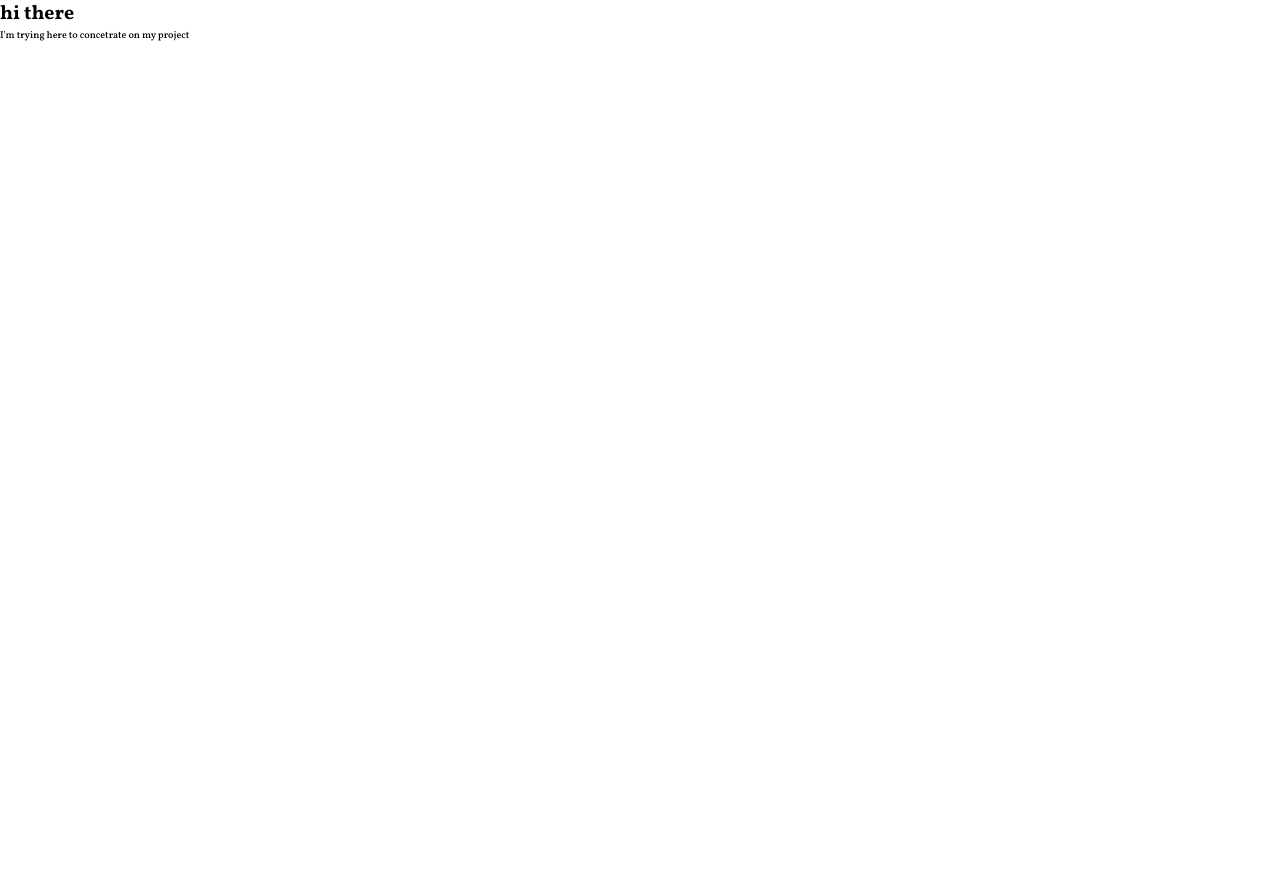
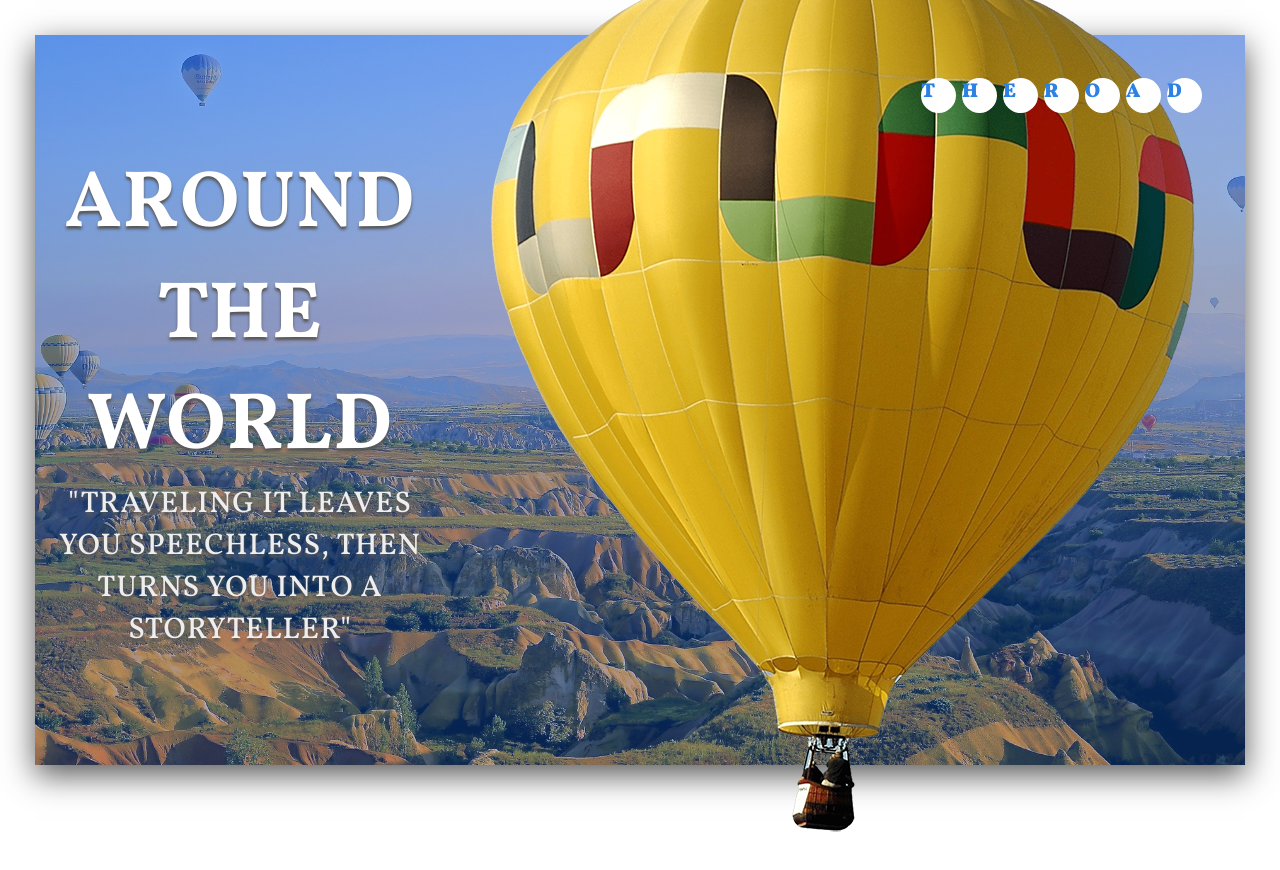
Before and after one commit to AslanZ-5/the_road_site, a plain HTML site: page index.html in a window 1280 px wide. Before the commit the page ends 800 px from the top, so only its background shows below. Drawn offline with Linux system fonts and the light colour scheme.

Commit message:
styling header

```diff
--- a/index.html
+++ b/index.html
@@ -11,8 +11,30 @@
     <title>The road</title>
 </head>
 <body>
-    <h1>hi there </h1>
-        <p>I'm trying here to concetrate on my project</p>
+
+    <div class="container">
+        <header class="header">
+            <div class="header-text">
+                <h1 class="heading">Around the world</h1>
+                <p class="header-paragraph">
+                    "Traveling it leaves you speechless, then turns you into a storyteller"
+                </p>
+            </div>
+            <img src="images/air-balloon.png" alt="Header Image" class="header-image">
+            <div class="logo">
+                <h1>
+                    <span>t</span>
+                    <span>h</span>
+                    <span>e</span>
+                    <span>r</span>
+                    <span>o</span>
+                    <span>a</span>
+                    <span>d</span>
+                </h1>
+            </div>
+        </header>
+
+    </div>
 <script src="./script.js"></script>
 </body>
 </html>
--- a/style.css
+++ b/style.css
@@ -17,3 +17,60 @@ html {
     --grey-color:#555;
     --light-grey-color:#777;
 }
+.center{
+    display: flex;
+    justify-content: center;
+    align-items:center;
+}
+.container{
+    background-color: var(--secondary-color);
+    margin: 3.5rem;
+    box-shadow: 0 1rem 3rem var(--grey-color);
+}
+.header{
+    width: 100%;
+    height: calc(100vh - 7rem);
+    background: linear-gradient(rgba(18,113,255,0.5), rgba(18,113,255,0.3)), url(images/header-bg.jpg) no-repeat center;
+    background-size: cover;
+    display: flex;
+    justify-content: center;
+    align-items: center;
+    position:relative;
+}
+.header-text{
+    text-align: center;
+    letter-spacing: .1rem;
+    text-transform: uppercase;
+    text-shadow: 0 .3rem .3rem var(--grey-color);
+}
+.heading{
+    color:var(--white-color);
+    font-size:8rem;
+}
+.header-paragraph{
+    font-size: 3rem;
+    font-weight:500;
+    color:var(--secondary-color);
+    max-width:60rem;
+    margin:auto;
+}
+
+.logo{
+    position: absolute;
+    top:4rem;
+    right:4rem;
+}
+.logo h1{
+    display: flex;
+}
+.logo h1 span{
+    font-size:2rem;
+    font-weight:900;
+    background-color: var(--white-color);
+    text-transform: uppercase;
+    color: var(--primary-color);
+    width: 3.5rem;
+    height:3.5rem;
+    margin: .3rem;
+    border-radius: 50%;
+}
```
